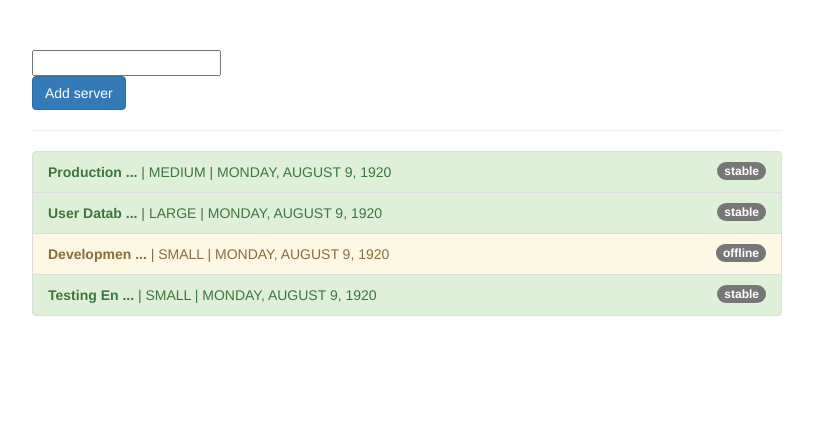
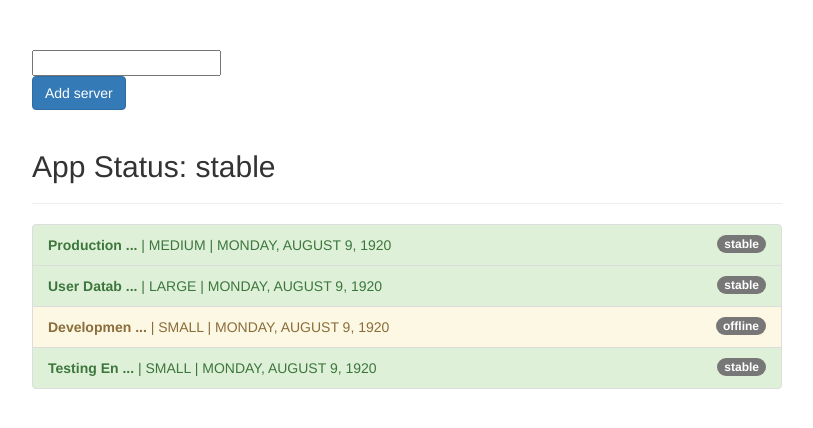
Before and after one commit to douglascamilo/angular-recipes, an Angular app: page / in a window 1280 px wide. Shown: the top 428 px of the page, without its empty margins (233-1046 px from the left). Built offline with nearby package versions, Linux system fonts and the light colour scheme.

Commit message:
Async pipe

```diff
--- a/src/app/app.component.html
+++ b/src/app/app.component.html
@@ -7,6 +7,8 @@
           type="button"
           class="btn btn-primary"
           (click)="onAddServer()">Add server</button>
+      <br><br>
+      <h2>App Status: {{ appStatus | async }}</h2>
       <hr>
 
       <ul class="list-group">
--- a/src/app/app.component.ts
+++ b/src/app/app.component.ts
@@ -7,6 +7,11 @@
 })
 export class AppComponent {
   filteredStatus = '';
+  appStatus = new Promise((resolve => {
+    setTimeout(() => {
+      resolve('stable');
+    }, 2000);
+  }));
   servers = [
     {
       instanceType: 'medium',
```
